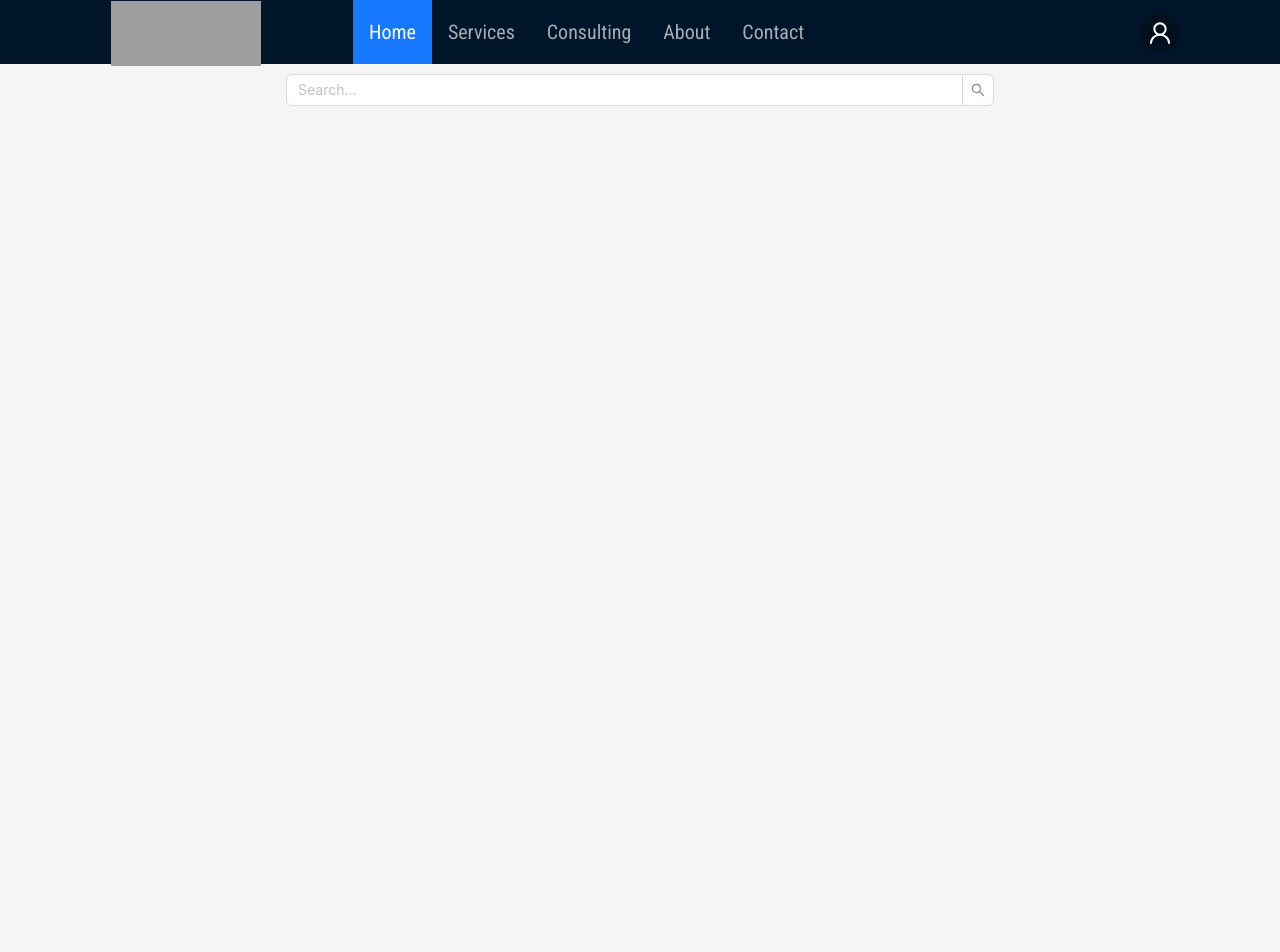
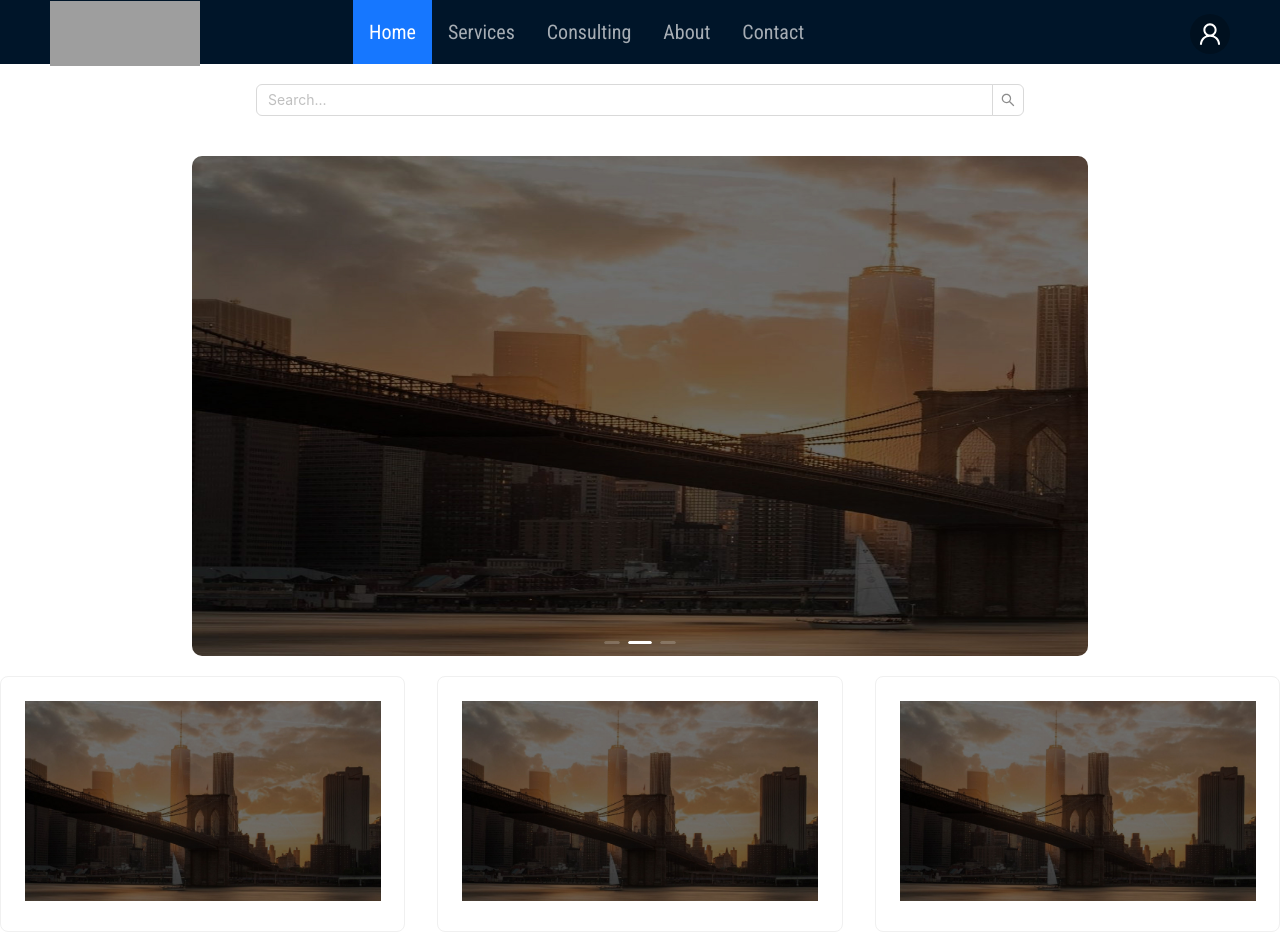
Before and after one commit to DIDAR-HOSSAIN/ari-techs-client-next-js, a Next.js app: page / in a window 1280 px wide. Shown: the top 952 px of the page. Built offline with nearby package versions, Linux system fonts and the light colour scheme; grey boxes are pictures that could not be loaded.

Commit message:
update card

```diff
--- a/package.json
+++ b/package.json
@@ -20,6 +20,7 @@
     "react-dom": "latest",
     "react-hook-form": "^7.46.2",
     "react-redux": "^8.1.2",
+    "sharp": "^0.32.6",
     "yup": "^1.3.2"
   },
   "devDependencies": {
--- a/src/app/api/file/route.ts
+++ b/src/app/api/file/route.ts
@@ -1,7 +1,7 @@
-import { NextApiRequest, NextApiResponse } from "next";
-import { NextResponse } from "next/server";
+// import { NextApiRequest, NextApiResponse } from "next";
+// import { NextResponse } from "next/server";
 
 
-export async function POST(req:NextApiRequest, res: NextApiResponse) {
-  return NextResponse.json({name:"File uploaded"});
-}
+// export async function POST(req:NextApiRequest, res: NextApiResponse) {
+//   return NextResponse.json({name:"File uploaded"});
+// }
--- a/src/app/home/Carousel .tsx
+++ b/src/app/home/Carousel .tsx
@@ -3,8 +3,9 @@ import slide from "../../../public/images/resource-images/background.jpg";
 import Image from 'next/image';
 
 const contentStyle: React.CSSProperties = {
+  marginTop:"20px",
     textAlign: 'center',
-    justifyItems:"center",
+    // justifyItems:"center",
     alignItems:"center",
     width:"70%",
     maxHeight:"50%",
--- a/src/app/layout.tsx
+++ b/src/app/layout.tsx
@@ -1,12 +1,11 @@
-// components/layouts/root-layout.tsx
+
 import Providers from '@/lib/Providers';
 import './globals.css';
 import type { Metadata } from 'next';
 import { Inter } from 'next/font/google';
-import { Layout } from 'antd';
 import Navbar from '@/components/ui/navbar';
-import HomeContents from '@/components/ui/home-contents';
-import CarouselSlide from './home/Carousel ';
+import Search from '@/components/ui/search';
+import Services from '@/components/ui/Card';
 
 const inter = Inter({ subsets: ['latin'] });
 
@@ -24,16 +23,12 @@ export default function RootLayout({
     <Providers>
       <html lang="en">
         <body className={inter.className}>
-          <Layout className="layout">
-            {/* Include the Navbar component */}
-            <Navbar />
-            {/* Render the children */}
-            <div>
-              <HomeContents style={{ display: 'flex', flexDirection: 'column', alignItems: 'center', justifyContent: 'center' }}>
-              {children}
-            </HomeContents>
-            </div>
-          </Layout>
+         <div>
+          <Navbar />
+          <Search />
+          {children}
+         </div>
+
         </body>
       </html>
     </Providers>
--- a/src/app/page.tsx
+++ b/src/app/page.tsx
@@ -1,5 +1,6 @@
+import Services from "@/components/ui/Card";
+import CarouselSlide from "./home/Carousel ";
 
-import CarouselSlide from "./home/Carousel ";
 
 const HomePage = () => {
 
@@ -7,6 +8,7 @@ const HomePage = () => {
   return (
     <div style={{ display: 'flex', flexDirection: 'column', alignItems: 'center', justifyContent: 'center', marginTop:"20px" }}>
       <CarouselSlide />
+      <Services />
     </div>
   );
 };
--- a/src/components/ui/Card.tsx
+++ b/src/components/ui/Card.tsx
@@ -1,16 +1,44 @@
-import React from 'react';
-import { Card } from 'antd';
+import { Card, Col, Row } from 'antd';
+import Image from 'next/image';
+import slide from "../../../public/images/resource-images/background.jpg";
 
-const { Meta } = Card;
+const Services = () => {
 
-const Services = () => (
-  <Card
-    hoverable
-    style={{ width: 240 }}
-    cover={<img alt="example" src="https://os.alipayobjects.com/rmsportal/QBnOOoLaAfKPirc.png" />}
-  >
-    <Meta title="Europe Street beat" description="www.instagram.com" />
-  </Card>
-);
+  return (
+    <div style={{ display: 'flex', flexDirection: 'column', alignItems: 'center', justifyContent: 'center', marginTop:"20px", }}>
+
+      <Row gutter={{ xs: 8, sm: 16, md: 24, lg: 32 }}>
+      <Col className="gutter-row" span={8}>
+      <Card>
+      <Image
+            height={200}
+            src={slide}
+            alt="Image 1"
+          />
+        </Card>
+      </Col>
+      <Col className="gutter-row" span={8}>
+      <Card>
+      <Image
+            height={200}
+            src={slide}
+            alt="Image 1"
+          />
+        </Card>
+      </Col>
+      <Col className="gutter-row" span={8}>
+      <Card>
+      <Image
+            height={200}
+            src={slide}
+            alt="Image 1"
+          />
+      </Card>
+      </Col>
+    </Row>
+    </div>
+
+  );
+};
 
 export default Services;
--- a/src/components/ui/header.tsx
+++ b/src/components/ui/header.tsx
@@ -4,7 +4,6 @@ import { UserOutlined } from "@ant-design/icons";
 import { getUserInfo, removeUserInfo } from "@/services/auth.service";
 import { authKey } from "@/constants/storageKey";
 import { useRouter } from "next/navigation";
-const { Header: AntHeader } = Layout;
 
 const Header = () => {
   const router = useRouter();
@@ -25,12 +24,14 @@ const Header = () => {
     },
   ];
   const { role } = getUserInfo() as any;
+  // const { role } = typeof window === 'undefined' ? { role: 'default_role' } : (getUserInfo() as any);
+
   return (
-    <AntHeader
+
       // style={{
       //   background: "#fff",
       // }}
-    >
+
       <Row
         justify="end"
         align="middle"
@@ -55,7 +56,7 @@ const Header = () => {
           </a>
         </Dropdown>
       </Row>
-    </AntHeader>
+
   );
 };
 
--- a/src/components/ui/home-contents.tsx
+++ /dev/null
@@ -1,16 +0,0 @@
-"use client";
-import { Layout } from "antd";
-import Search from "./search";
-
-const {Content} = Layout
-
-const HomeContents = ({children}:{children:React.ReactNode}) => {
-    return (
-        <Content style={{ padding: '0 50px' }}>
-          <Search />
-          {children}
-      </Content>
-    );
-};
-
-export default HomeContents;
--- a/src/components/ui/navbar.tsx
+++ b/src/components/ui/navbar.tsx
@@ -32,7 +32,7 @@ const menuItems = [
 
 const Navbar = () => {
   return (
-<AntHeader justify="center" align="middle">
+<AntHeader>
     <Row gutter={{ xs: 8, sm: 16, md: 24, lg: 32 }}>
       <Col className="gutter-row" span={6}>
         <div>
@@ -60,9 +60,7 @@ const Navbar = () => {
 
       </Col>
       <Col className="gutter-row" span={6}>
-        <div>
           <Header />
-        </div>
       </Col>
     </Row>
 
--- a/src/components/ui/search.tsx
+++ b/src/components/ui/search.tsx
@@ -1,8 +1,9 @@
+"use client";
 import { Input } from 'antd';
 
 const Search = () => {
     return (
-        <div justify="center" align="middle" style={{ marginTop:"10px" }}>
+        <div style={{ display: 'flex', flexDirection: 'column', alignItems: 'center', justifyContent: 'center', marginTop:"20px" }}>
                 <Input.Search type="text" placeholder="Search..."
                     style={
                         {
```
Also changed, not shown: src/app/(homelayout)/layout.tsx (added), 1 other file (tests, documents, lock files or other folders).
